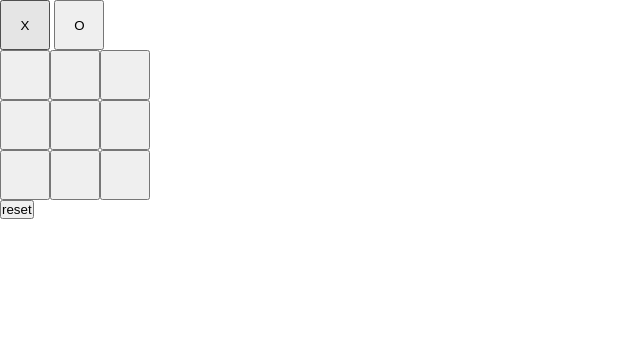
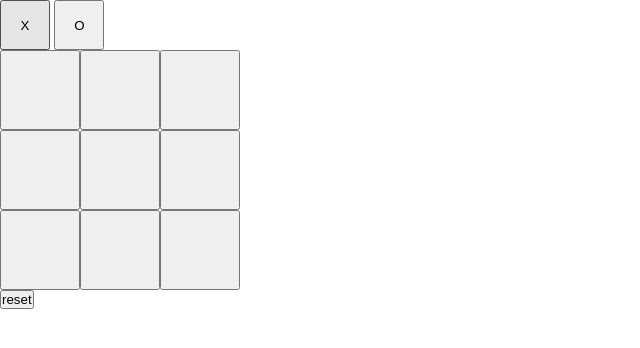
Before and after one commit to willbickham3/tictactoe, a plain HTML site: page index.html in a window 1280 px wide. Shown: the whole page, without its empty margins (0-640 px from the left). Drawn offline with Linux system fonts and the light colour scheme.

Commit message:
Change size of squares in gameContainer

```diff
--- a/styles.css
+++ b/styles.css
@@ -10,8 +10,8 @@
 
 .gameContainer {
     display: grid;
-    grid-template-rows: repeat(3, 50px);
-    grid-template-columns: repeat(3, 50px);
+    grid-template-rows: repeat(3, 80px);
+    grid-template-columns: repeat(3, 80px);
 }
 
 .selection {
```
